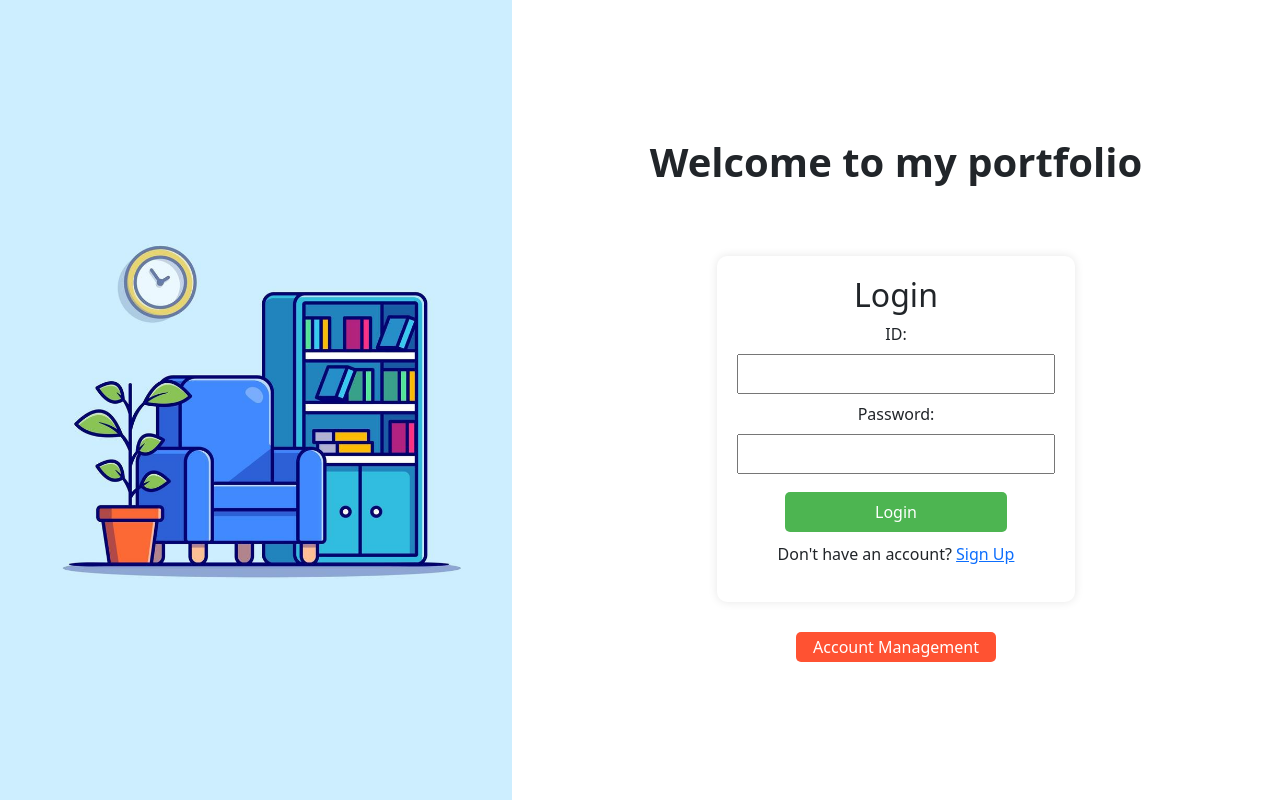
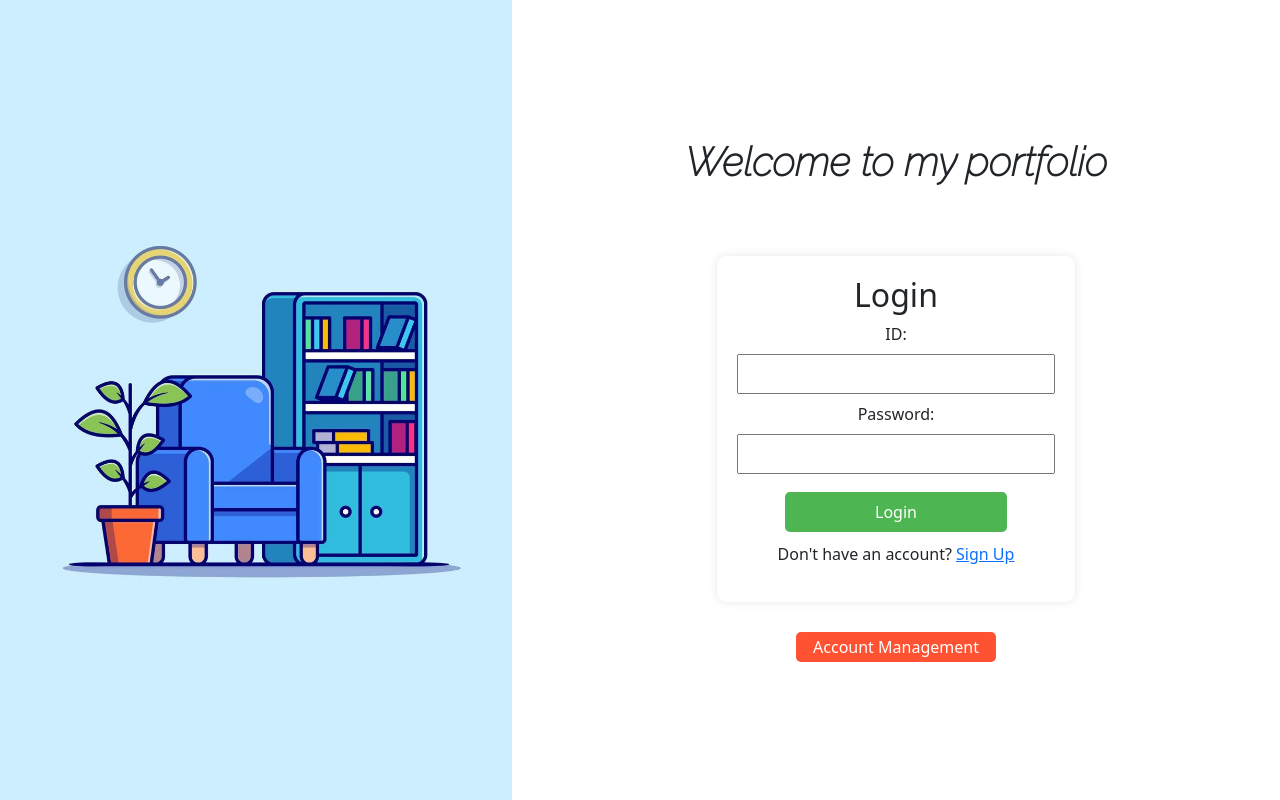
Before and after one commit to SDL923/Web_Final_Project, a website: page views/login.html in a window 1280 px wide. Drawn offline with nearby package versions, Linux system fonts and the light colour scheme; files that its build step writes are made by us from their sources; files whose address does not match are found by name.

Commit message:
Add files via upload

```diff
--- a/style/login.css
+++ b/style/login.css
@@ -30,6 +30,10 @@
     display: flex;
     justify-content: center;
     align-items: center;
+}
+
+.main_right h1{
+    font-family: 'Raleway', sans-serif;/* Add Font */
 }
 
 .form_container {
```
